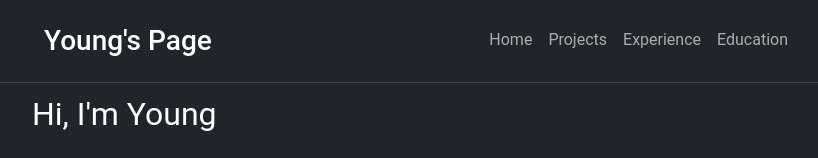
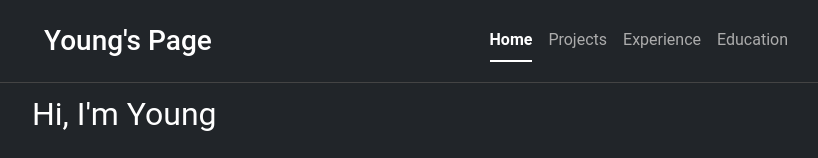
Before and after one commit to youngwasd/portfolio, a React (Create React App) app: page /#/ in a window 1280 px wide. Shown: the top 158 px of the page, without its empty margins (224-1042 px from the left). Built offline with nearby package versions, Linux system fonts and the light colour scheme.

Commit message:
making small adjustments for cleanliness

```diff
--- a/src/Header.js
+++ b/src/Header.js
@@ -14,9 +14,9 @@ export default function Header() {
 
                     <nav className="nav nav-underline justify-content-end">
                         <Link
-                            className={location.pathname==="/home" ? "nav-link active" : "nav-link"}
+                            className={location.pathname==="/" ? "nav-link active" : "nav-link"}
                             aria-current="page"
-                            to="/home"
+                            to="/"
                         >
                             Home
                         </Link>
```
